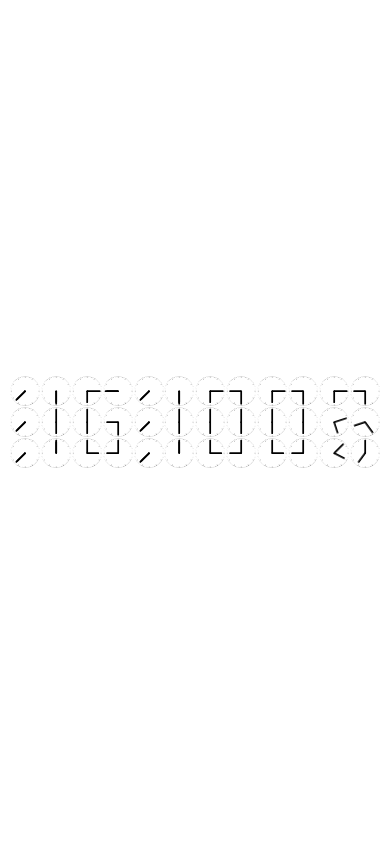
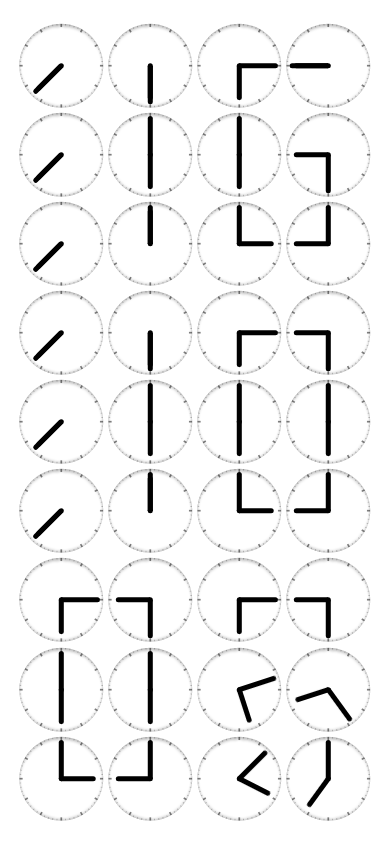
Before and after one commit to RolandDaum/Digital-Analog---Clock, a plain HTML site: page index.html in a window 390 px wide. Drawn offline with Linux system fonts and the light colour scheme.

Commit message:
vert update

```diff
--- a/index.html
+++ b/index.html
@@ -8,6 +8,7 @@
 </head>
 <body>
     <div id="div_clock">
+        <div class="row">
             <div>
                 <div class="row">
                     <svg width="106" height="106" viewBox="0 0 106 106" fill="none" xmlns="http://www.w3.org/2000/svg">
@@ -1261,6 +1262,8 @@
 
                 </div>
             </div>
+        </div>
+        <div class="row">
             <div>
             <div class="row">
                 <svg width="106" height="106" viewBox="0 0 106 106" fill="none" xmlns="http://www.w3.org/2000/svg">
@@ -2513,6 +2516,8 @@
                 </svg>
             </div>
             </div>
+        </div>
+        <div class="row">
             <div>
             <div class="row">
                 <svg width="106" height="106" viewBox="0 0 106 106" fill="none" xmlns="http://www.w3.org/2000/svg">
@@ -3769,8 +3774,34 @@
             </div>
             </div>
         </div>
+    </div>
 </body>
 <script>
+
+    // Change between Hoz and Vert
+    const svgTags = document.querySelectorAll("svg");
+    function hozVert() {
+        if (window.innerWidth / window.innerHeight < 1) {
+            svgTags.forEach(svgTag => {
+                svgTag.style.height = "calc(95vh / 9)";
+                svgTag.style.width = "auto";
+            });
+            document.getElementById('div_clock').style.flexDirection = "column";
+        } else {
+            svgTags.forEach(svgTag => {
+                svgTag.style.height = "";
+                svgTag.style.width = "";
+            });
+            document.getElementById('div_clock').style.flexDirection = "";
+        }
+    }
+    hozVert();
+    window.onresize = () => {
+        hozVert();
+    };
+
+
+
     Numbers = [
         {
             0: {
```
Lines whose indentation alone changed are shown as unchanged.
